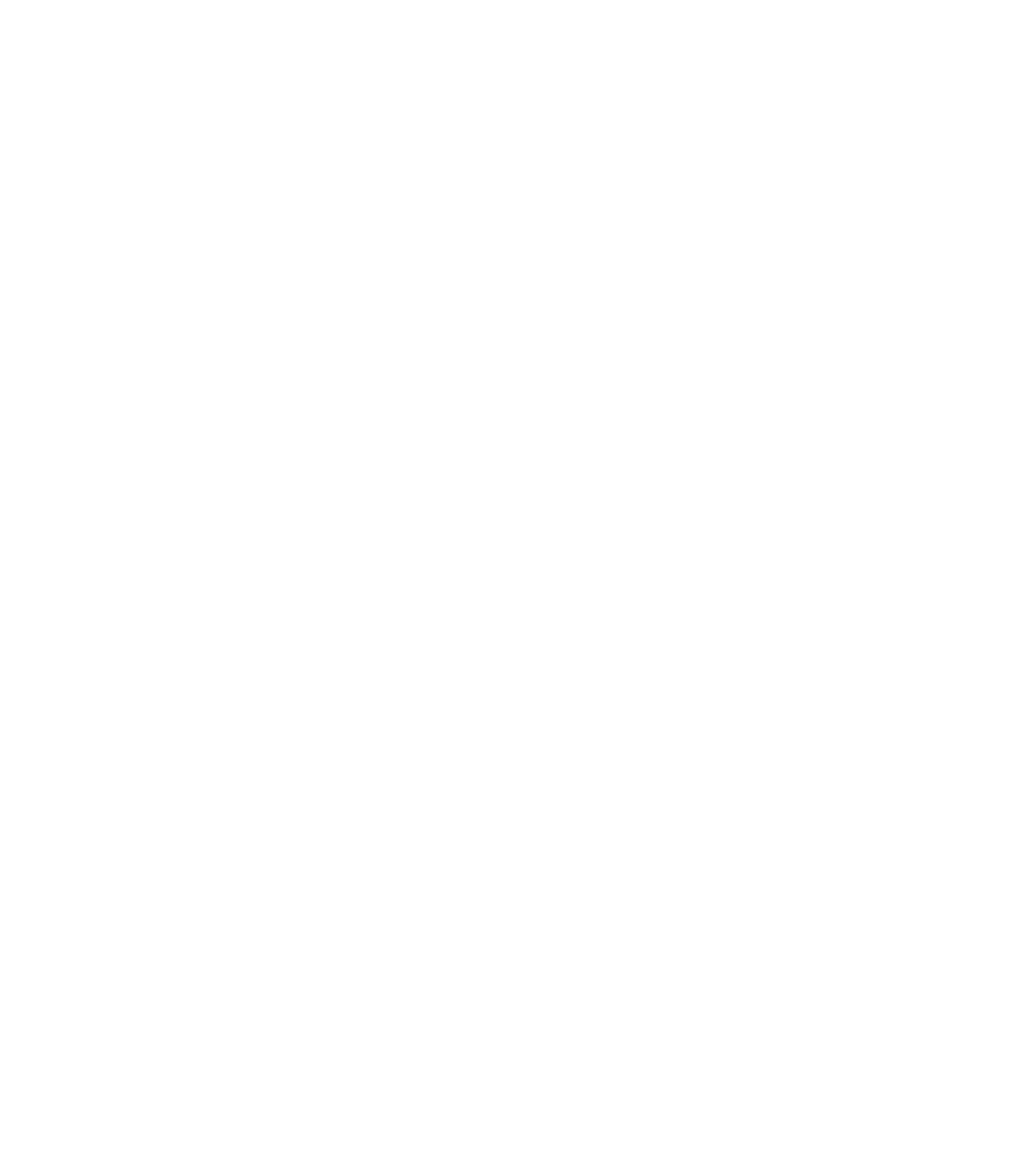
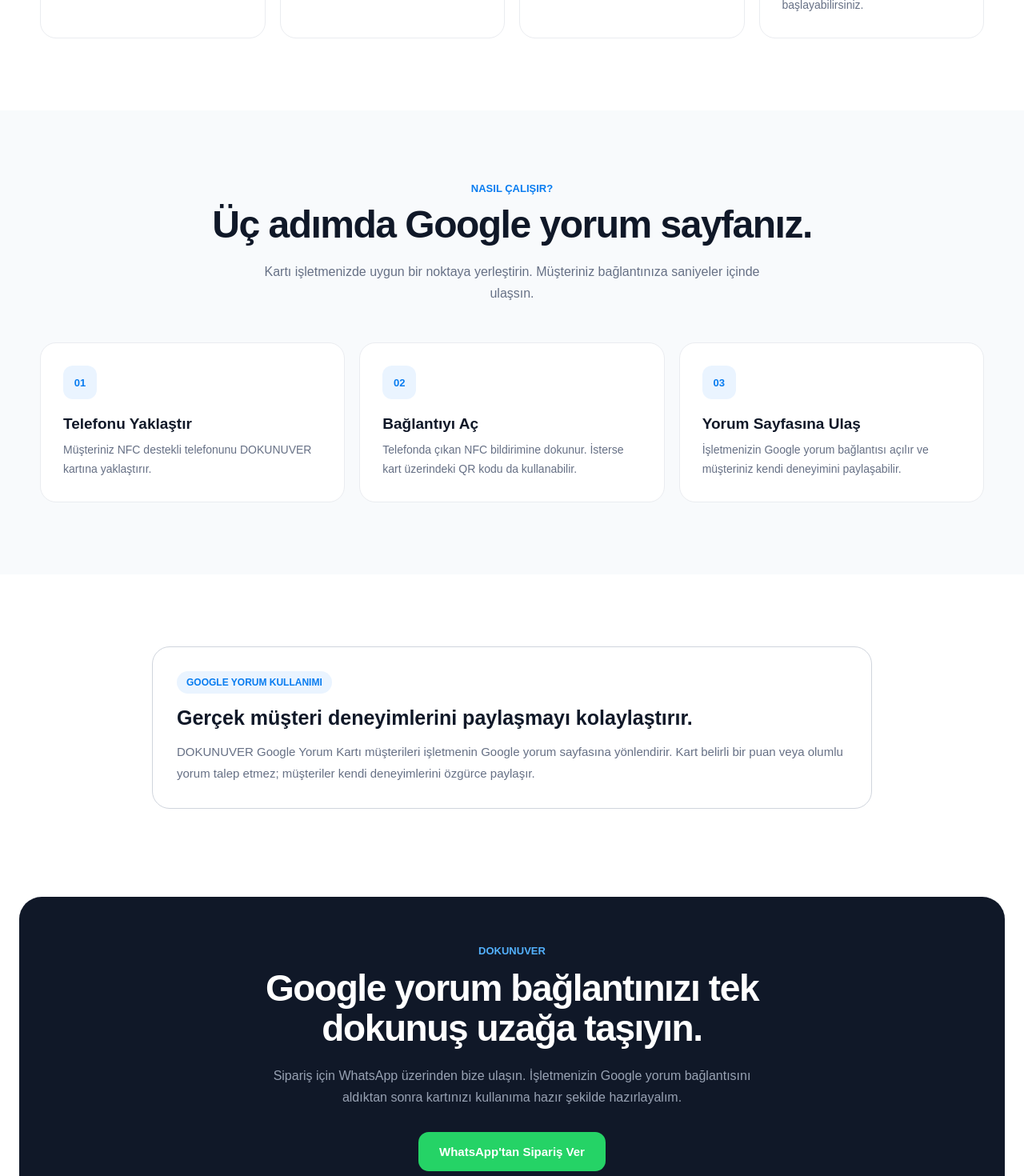
Before and after one commit to temurtasyucel-ops/dokunuver-Web, a Next.js app: page /urunler/google-yorum in a window 1280 px wide. Shown: the part 1320-2790 px from the top of the page at 80% size. Before the commit the page ends 1331 px from the top, so only its background shows below. Built offline with nearby package versions, Linux system fonts and the light colour scheme.

Commit message:
Update page.js

```diff
--- a/app/urunler/google-yorum/page.js
+++ b/app/urunler/google-yorum/page.js
@@ -1,7 +1,7 @@
 export const metadata = {
-  title: "Google Yorum NFC",
+  title: "Google Yorum NFC | DOKUNUVER",
   description:
-    "DOKUNUVER Google Yorum NFC ile müşterileriniz telefonlarını karta yaklaştırarak Google yorum sayfanıza kolayca ulaşabilir.",
+    "DOKUNUVER Google Yorum NFC ile müşterilerinizi NFC veya QR üzerinden işletmenizin Google yorum sayfasına kolayca yönlendirin.",
 };
 
 export default function GoogleYorumPage() {
@@ -23,6 +23,7 @@
           display: "flex",
           alignItems: "center",
           justifyContent: "space-between",
+          gap: "20px",
         }}
       >
         <a
@@ -61,6 +62,7 @@
             color: "#475467",
             fontSize: "14px",
             fontWeight: "700",
+            whiteSpace: "nowrap",
           }}
         >
           ← Ürünlere Dön
@@ -78,7 +80,8 @@
         <div
           style={{
             display: "grid",
-            gridTemplateColumns: "repeat(auto-fit, minmax(320px, 1fr))",
+            gridTemplateColumns:
+              "repeat(auto-fit, minmax(320px, 1fr))",
             gap: "70px",
             alignItems: "center",
           }}
@@ -100,7 +103,8 @@
                 maxWidth: "500px",
                 height: "auto",
                 borderRadius: "20px",
-      boxShadow: "0 20px 50px rgba(16,24,40,0.12)",
+                boxShadow:
+                  "0 20px 50px rgba(16,24,40,0.12)",
               }}
             />
           </div>
@@ -141,8 +145,10 @@
                 lineHeight: "1.7",
               }}
             >
-              Müşterilerinizi işletmenizin Google yorum bağlantısına NFC
-              veya QR ile kolayca yönlendirin.
+              Müşterilerinizi işletmenizin Google yorum
+              bağlantısına NFC veya QR ile kolayca yönlendirin.
+              Telefonunu karta yaklaştıran müşteriniz birkaç
+              saniye içinde yorum sayfanıza ulaşsın.
             </p>
 
             {/* FİYAT */}
@@ -184,7 +190,13 @@
               <div>✓ 10 × 10 cm</div>
               <div>✓ NFC + QR ile kullanım</div>
               <div>✓ İşletmenize özel hazırlanır</div>
-              <div>✓ Masaüstü stand veya çift taraflı bant seçeneği</div>
+              <div>
+                ✓ Masaüstü stand veya çift taraflı bant seçeneği
+              </div>
+              <div>
+                ✓ Bağlantı gerektiğinde kart değiştirilmeden
+                güncellenebilir
+              </div>
             </div>
 
             {/* BUTONLAR */}
@@ -197,7 +209,7 @@
               }}
             >
               <a
-                href="https://wa.me/905075738349?text=Merhaba%2C%20DOKUNUVER%20Google%20Yorum%20Kart%C4%B1%20sipari%C5%9Fi%20vermek%20istiyorum."
+                href="https://wa.me/905075738349?text=Merhaba%2C%20DOKUNUVER%20Google%20Yorum%20NFC%20Kart%C4%B1%20sipari%C5%9Fi%20vermek%20istiyorum."
                 target="_blank"
                 rel="noreferrer"
                 style={{
@@ -232,6 +244,7 @@
           </div>
         </div>
       </section>
+
       {/* AVANTAJLAR */}
       <section
         style={{
@@ -266,17 +279,31 @@
               style={{
                 margin: "0",
                 fontSize: "clamp(32px, 5vw, 48px)",
+                lineHeight: "1.1",
                 letterSpacing: "-1.5px",
               }}
             >
               Yorum sürecini kolaylaştırın.
             </h2>
+
+            <p
+              style={{
+                margin: "18px 0 0",
+                color: "#667085",
+                fontSize: "16px",
+                lineHeight: "1.7",
+              }}
+            >
+              Müşterinizin işletmenizi bulup yorum ekranına
+              ulaşmak için ekstra adımlar atmasına gerek kalmaz.
+            </p>
           </div>
 
           <div
             style={{
               display: "grid",
-        gridTemplateColumns: "repeat(auto-fit, minmax(240px, 1fr))",
+              gridTemplateColumns:
+                "repeat(auto-fit, minmax(240px, 1fr))",
               gap: "18px",
             }}
           >
@@ -295,7 +322,7 @@
             <FeatureCard
               number="03"
               title="Google'a Yönlendirme"
-  description="Kartınız işletmeniz için belirlenen Google yorum bağlantısına özel olarak hazırlanır."
+              description="Kart işletmeniz için belirlenen Google yorum bağlantısına özel olarak hazırlanır."
             />
 
             <FeatureCard
@@ -306,9 +333,226 @@
           </div>
         </div>
       </section>
+
+      {/* NASIL ÇALIŞIR */}
+      <section
+        style={{
+          background: "#f8fafc",
+          padding: "90px 24px",
+        }}
+      >
+        <div
+          style={{
+            maxWidth: "1180px",
+            margin: "0 auto",
+            textAlign: "center",
+          }}
+        >
+          <div
+            style={{
+              color: "#087cf0",
+              fontSize: "13px",
+              fontWeight: "800",
+              marginBottom: "12px",
+            }}
+          >
+            NASIL ÇALIŞIR?
+          </div>
+
+          <h2
+            style={{
+              margin: "0",
+              fontSize: "clamp(32px, 5vw, 48px)",
+              lineHeight: "1.1",
+              letterSpacing: "-1.5px",
+            }}
+          >
+            Üç adımda Google yorum sayfanız.
+          </h2>
+
+          <p
+            style={{
+              maxWidth: "620px",
+              margin: "18px auto 48px",
+              color: "#667085",
+              fontSize: "16px",
+              lineHeight: "1.7",
+            }}
+          >
+            Kartı işletmenizde uygun bir noktaya yerleştirin.
+            Müşteriniz bağlantınıza saniyeler içinde ulaşsın.
+          </p>
+
+          <div
+            style={{
+              display: "grid",
+              gridTemplateColumns:
+                "repeat(auto-fit, minmax(240px, 1fr))",
+              gap: "18px",
+              textAlign: "left",
+            }}
+          >
+            <StepCard
+              number="01"
+              title="Telefonu Yaklaştır"
+              description="Müşteriniz NFC destekli telefonunu DOKUNUVER kartına yaklaştırır."
+            />
+
+            <StepCard
+              number="02"
+              title="Bağlantıyı Aç"
+              description="Telefonda çıkan NFC bildirimine dokunur. İsterse kart üzerindeki QR kodu da kullanabilir."
+            />
+
+            <StepCard
+              number="03"
+              title="Yorum Sayfasına Ulaş"
+              description="İşletmenizin Google yorum bağlantısı açılır ve müşteriniz kendi deneyimini paylaşabilir."
+            />
+          </div>
+        </div>
+      </section>
+
+      {/* GOOGLE YORUM KULLANIMI */}
+      <section
+        style={{
+          background: "#ffffff",
+          padding: "90px 24px",
+        }}
+      >
+        <div
+          style={{
+            maxWidth: "900px",
+            margin: "0 auto",
+          }}
+        >
+          <div
+            style={{
+              border: "1px solid #d0d5dd",
+              borderRadius: "22px",
+              padding: "30px",
+              background: "#ffffff",
+            }}
+          >
+            <div
+              style={{
+                display: "inline-block",
+                background: "#eaf4ff",
+                color: "#087cf0",
+                padding: "7px 12px",
+                borderRadius: "999px",
+                fontSize: "12px",
+                fontWeight: "800",
+                marginBottom: "16px",
+              }}
+            >
+              GOOGLE YORUM KULLANIMI
+            </div>
+
+            <h2
+              style={{
+                margin: "0 0 14px",
+                fontSize: "25px",
+              }}
+            >
+              Gerçek müşteri deneyimlerini paylaşmayı kolaylaştırır.
+            </h2>
+
+            <p
+              style={{
+                margin: 0,
+                color: "#667085",
+                fontSize: "15px",
+                lineHeight: "1.8",
+              }}
+            >
+              DOKUNUVER Google Yorum Kartı müşterileri işletmenin
+              Google yorum sayfasına yönlendirir. Kart belirli bir
+              puan veya olumlu yorum talep etmez; müşteriler kendi
+              deneyimlerini özgürce paylaşır.
+            </p>
+          </div>
+        </div>
+      </section>
+
+      {/* SİPARİŞ CTA */}
+      <section
+        style={{
+          background: "#ffffff",
+          padding: "20px 24px 100px",
+        }}
+      >
+        <div
+          style={{
+            maxWidth: "1180px",
+            margin: "0 auto",
+            background: "#101828",
+            borderRadius: "28px",
+            padding: "60px 28px",
+            color: "#ffffff",
+            textAlign: "center",
+          }}
+        >
+          <div
+            style={{
+              color: "#53b1fd",
+              fontSize: "13px",
+              fontWeight: "800",
+              marginBottom: "14px",
+            }}
+          >
+            DOKUNUVER
+          </div>
+
+          <h2
+            style={{
+              maxWidth: "700px",
+              margin: "0 auto",
+              fontSize: "clamp(30px, 5vw, 46px)",
+              lineHeight: "1.1",
+              letterSpacing: "-1.4px",
+            }}
+          >
+            Google yorum bağlantınızı tek dokunuş uzağa taşıyın.
+          </h2>
+
+          <p
+            style={{
+              maxWidth: "600px",
+              margin: "20px auto 30px",
+              color: "#98a2b3",
+              fontSize: "16px",
+              lineHeight: "1.7",
+            }}
+          >
+            Sipariş için WhatsApp üzerinden bize ulaşın.
+            İşletmenizin Google yorum bağlantısını aldıktan sonra
+            kartınızı kullanıma hazır şekilde hazırlayalım.
+          </p>
+
+          <a
+            href="https://wa.me/905075738349?text=Merhaba%2C%20DOKUNUVER%20Google%20Yorum%20NFC%20Kart%C4%B1%20sipari%C5%9Fi%20vermek%20istiyorum."
+            target="_blank"
+            rel="noreferrer"
+            style={{
+              display: "inline-block",
+              textDecoration: "none",
+              background: "#25D366",
+              color: "#ffffff",
+              padding: "16px 26px",
+              borderRadius: "13px",
+              fontSize: "15px",
+              fontWeight: "800",
+            }}
+          >
+            WhatsApp'tan Sipariş Ver
+          </a>
+        </div>
+      </section>
     </main>
   );
 }
+
 function FeatureCard({ number, title, description }) {
   return (
     <div
@@ -352,3 +596,54 @@
     </div>
   );
 }
+
+function StepCard({ number, title, description }) {
+  return (
+    <div
+      style={{
+        background: "#ffffff",
+        border: "1px solid #eaecf0",
+        borderRadius: "20px",
+        padding: "28px",
+      }}
+    >
+      <div
+        style={{
+          width: "42px",
+          height: "42px",
+          borderRadius: "12px",
+          background: "#eaf4ff",
+          color: "#087cf0",
+          display: "flex",
+          alignItems: "center",
+          justifyContent: "center",
+          fontSize: "13px",
+          fontWeight: "900",
+          marginBottom: "20px",
+        }}
+      >
+        {number}
+      </div>
+
+      <h3
+        style={{
+          margin: "0 0 10px",
+          fontSize: "19px",
+        }}
+      >
+        {title}
+      </h3>
+
+      <p
+        style={{
+          margin: "0",
+          color: "#667085",
+          fontSize: "14px",
+          lineHeight: "1.7",
+        }}
+      >
+        {description}
+      </p>
+    </div>
+  );
+}
```
Lines whose indentation alone changed are shown as unchanged.
